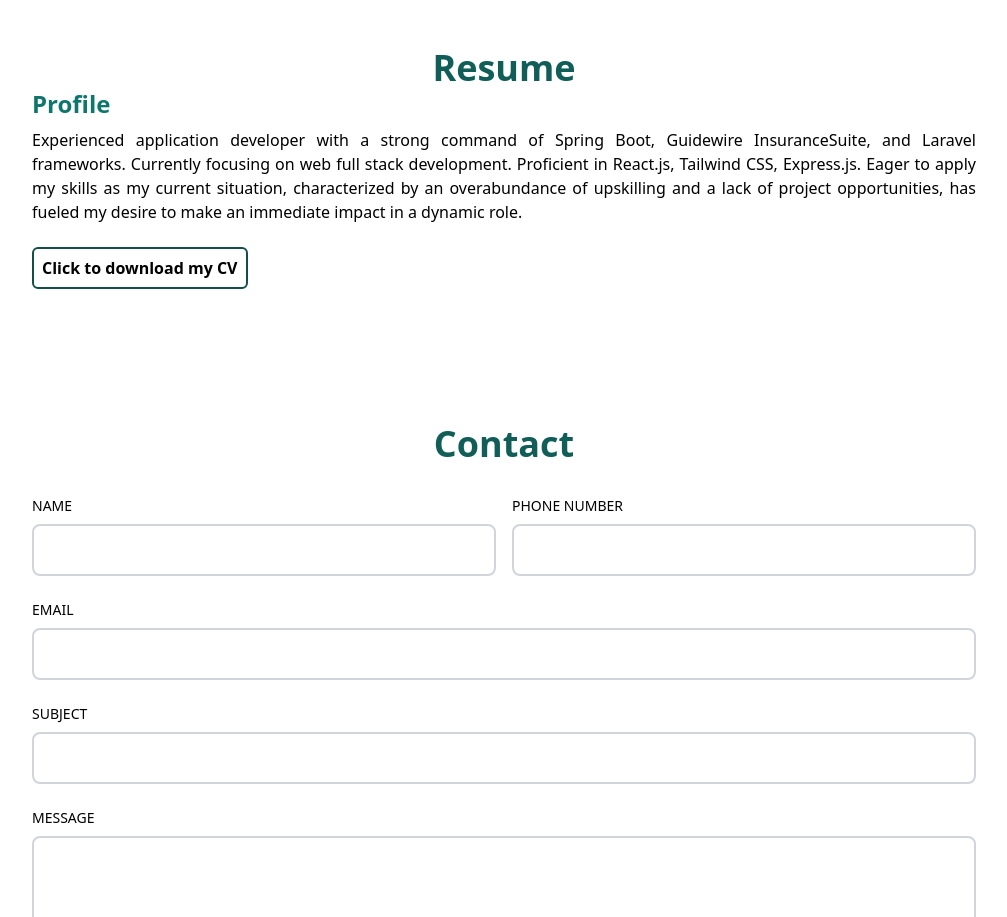
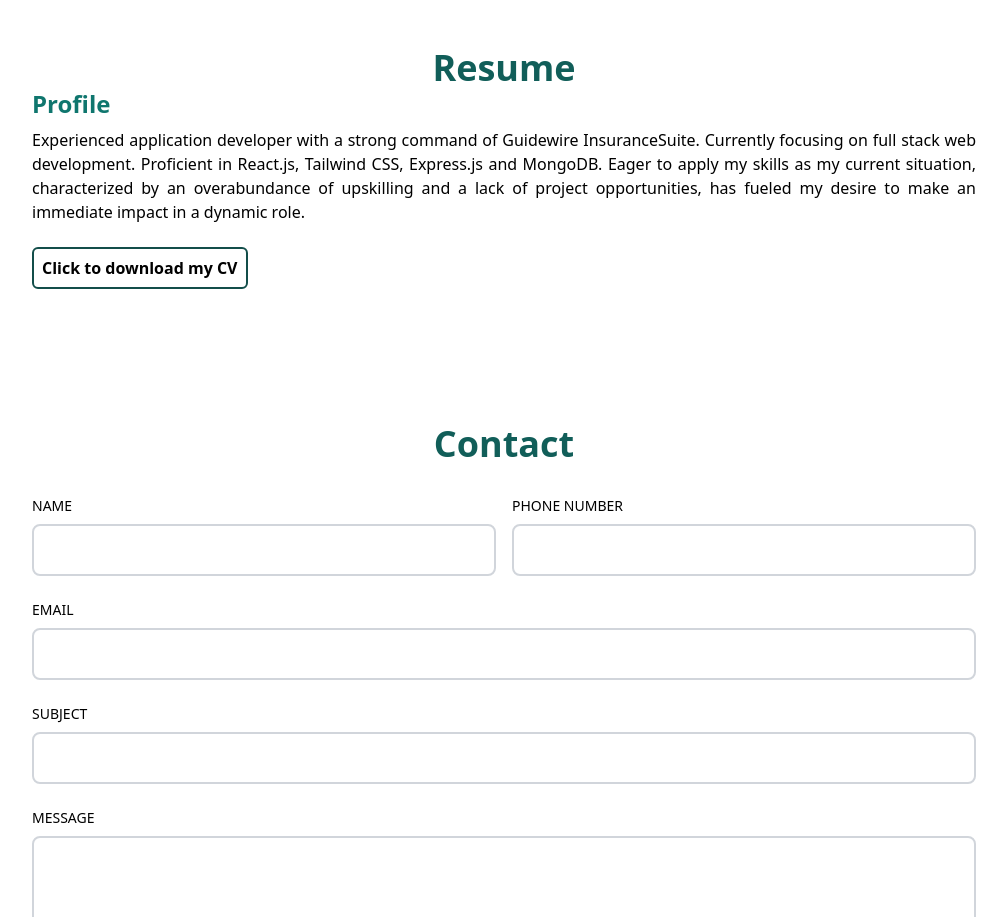
Before and after one commit to ZeusSantiago/portfolio-v2, a React (Vite) app: page / in a window 1280 px wide. Shown: the part 2760-3677 px from the top of the page, without its empty margins (168-1175 px from the left). Built offline with nearby package versions, Linux system fonts and the light colour scheme.

Commit message:
Resume minor update

```diff
--- a/src/components/Resume.jsx
+++ b/src/components/Resume.jsx
@@ -7,13 +7,12 @@ const Resume = () => {
       <h1 className="text-4xl font-bold text-center text-teal-800">Resume</h1>
       <h2 className="text-2xl font-bold text-teal-700">Profile</h2>
       <p className="text-justify py-2 mb-6">
-        Experienced application developer with a strong command of Spring Boot,
-        Guidewire InsuranceSuite, and Laravel frameworks. Currently focusing on
-        web full stack development. Proficient in React.js, Tailwind CSS,
-        Express.js. Eager to apply my skills as my current situation,
-        characterized by an overabundance of upskilling and a lack of project
-        opportunities, has fueled my desire to make an immediate impact in a
-        dynamic role.
+        Experienced application developer with a strong command of Guidewire
+        InsuranceSuite. Currently focusing on full stack web development.
+        Proficient in React.js, Tailwind CSS, Express.js and MongoDB. Eager to
+        apply my skills as my current situation, characterized by an
+        overabundance of upskilling and a lack of project opportunities, has
+        fueled my desire to make an immediate impact in a dynamic role.
       </p>
       <a
         className=" border-teal-900 rounded-md border-2 p-2 font-semibold hover:bg-teal-700 hover:text-white"
```
